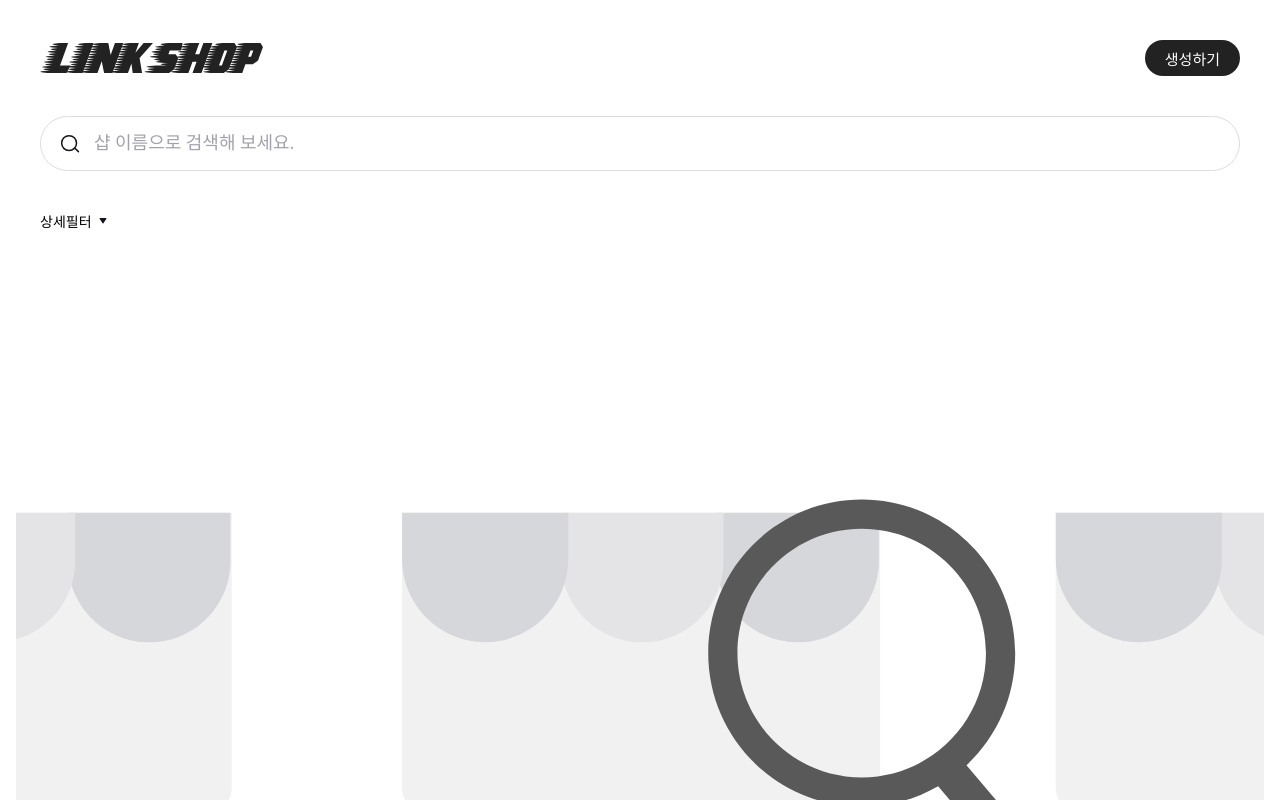
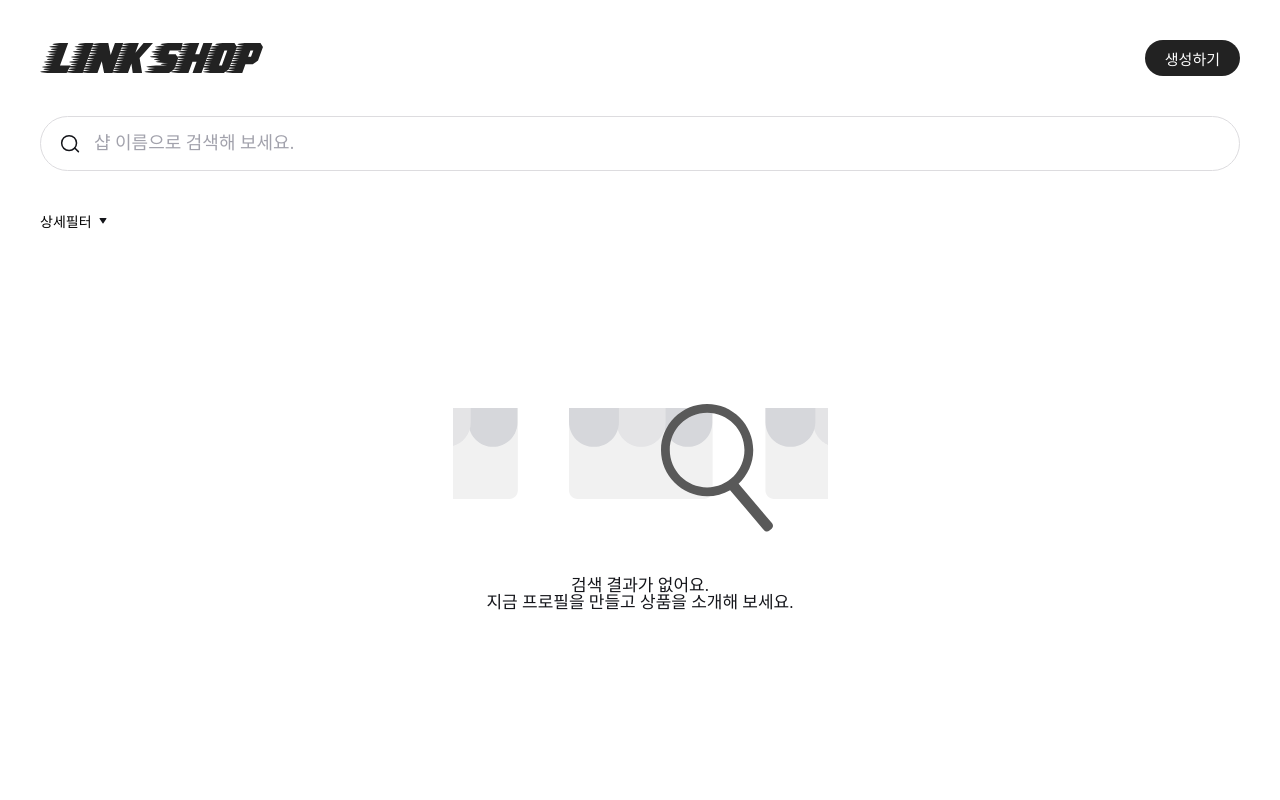
Before and after one commit to rhdtls3562/Linkshop, a React (Vite) app: page /search in a window 1280 px wide. Shown: the top 800 px of the page. Built offline with nearby package versions, Linux system fonts and the light colour scheme; a web font is replaced by a local one.

Commit message:
style: 태블릿사이즈 이상에서 이미지 꽉차던 문제 수정

```diff
--- a/src/pages/SearchResultPage.module.css
+++ b/src/pages/SearchResultPage.module.css
@@ -22,14 +22,6 @@
   margin-right: -24px;
 }
 
-@media (max-width: 798px) {
-  .imageRow {
-    width: calc(100% + 30px);
-    margin-left: -15px;
-    margin-right: -15px;
-  }
-}
-
 .noImg {
   display: block;
   width: 100%;
@@ -40,3 +32,19 @@
 .font {
   font-family: "Pretendard", "Sans-serif";
 }
+
+/*태블릿 사이즈, 데스크탑 사이즈*/
+@media (min-width: 769px) {
+  .imageRow {
+    width: 100%;
+    margin-left: 0;
+    margin-right: 0;
+  }
+
+  .noImg {
+    width: 375px;
+    height: 182px;
+    margin-left: auto;
+    margin-right: auto;
+  }
+}
```
